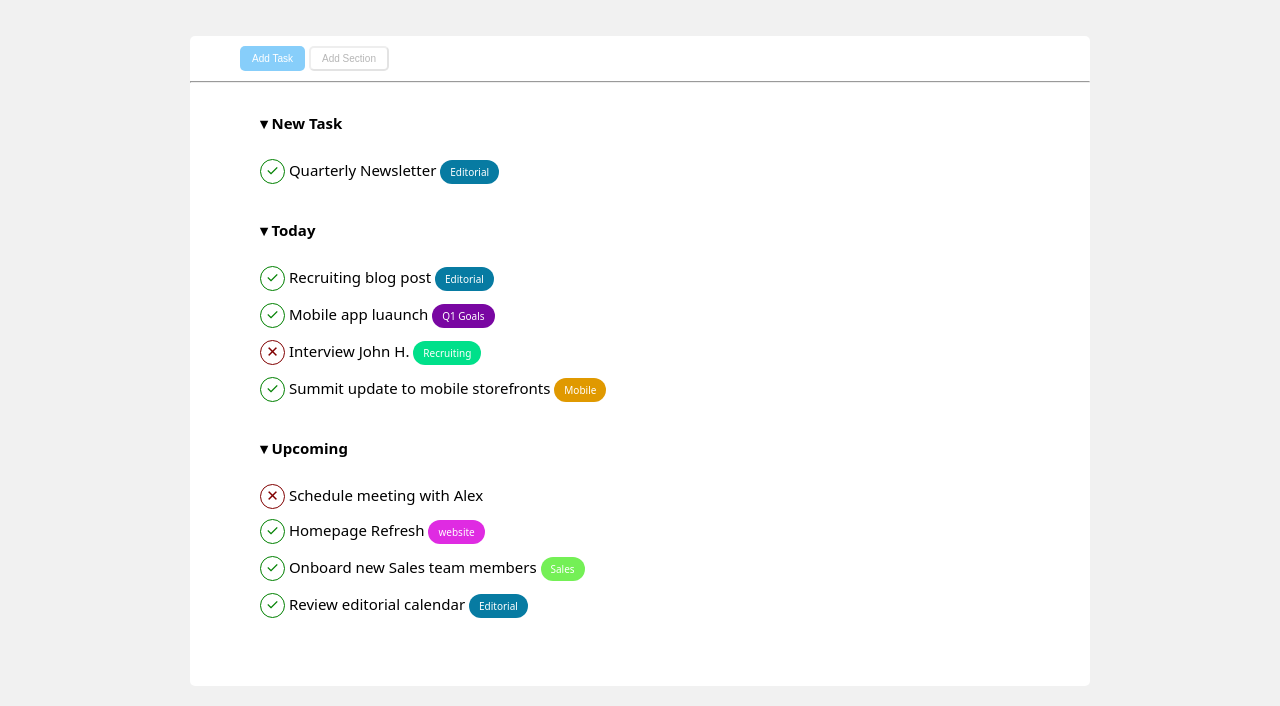
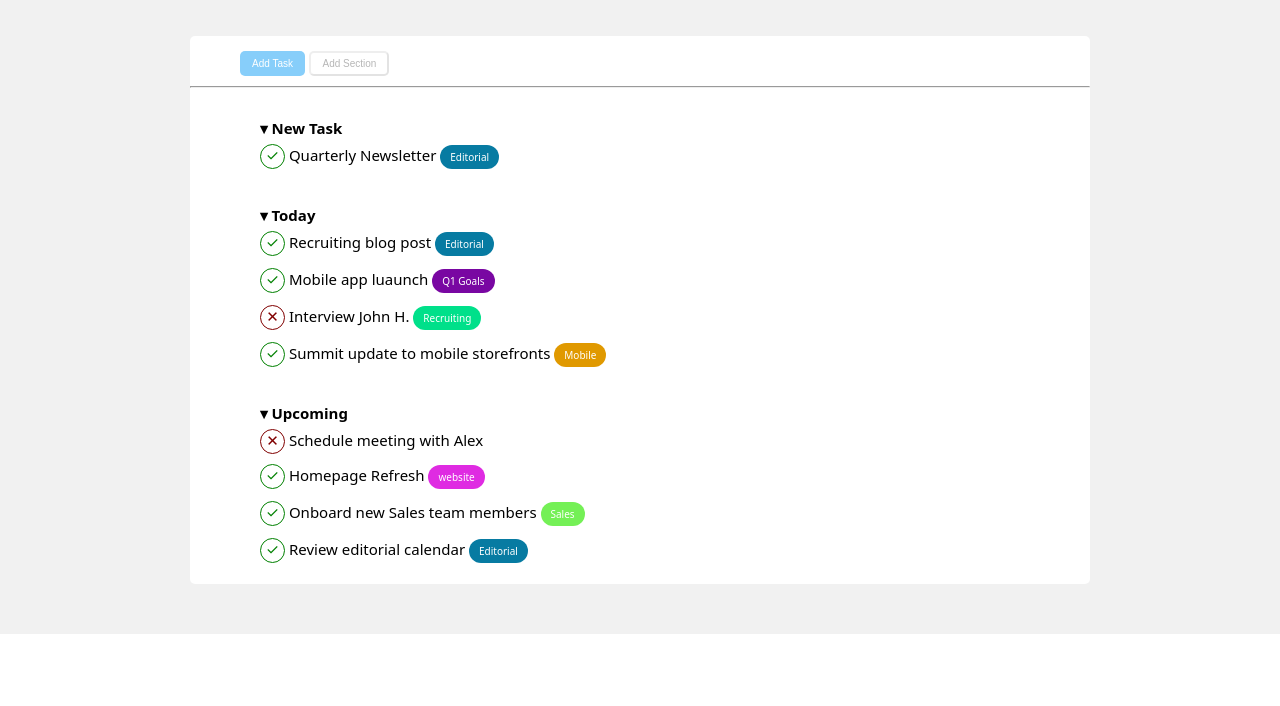
Before and after one commit to Antrussian/html-css-toboolist, a plain HTML site: page index.html in a window 1280 px wide. Shown: the part 114-820 px from the top of the page. Drawn offline with Linux system fonts and the light colour scheme.

Commit message:
Correzioni

```diff
--- a/index.html
+++ b/index.html
@@ -15,9 +15,12 @@
 
     <main>
         <section class="container-todo">
-<button class="button-cta">Add Task</button>
-<button class="button-secondary">Add Section</button>
-<hr>
+
+            <button class="button-cta">Add Task</button>
+            <button class="button-secondary">Add Section</button>
+
+        <hr>
+        <!-- -->
 
 
             <ul class="lista">
--- a/style.css
+++ b/style.css
@@ -4,6 +4,9 @@
     box-sizing: border-box;
 }
 
+body {
+    font-family: Arial, Helvetica, sans-serif;
+}
 
 .header{
     height: 100px;
@@ -12,44 +15,54 @@
     display: inline-block;
     vertical-align: middle;
 }
+/* Dai un po di padding per spaziare il logo e il titolo nell'header */
 
-h1{
+
+h1{ /* potevi fare anche span o mettere un id invece che classe generica */
     color: black;
     background-color: white;
-    display: inline-block;
+    display: inline-block; /* faccio andare a capo il titolo accanto al logo */
     font-size: 70px;
     margin-left: 10px;
     font-family: system-ui, -apple-system, BlinkMacSystemFont, 'Segoe UI', Roboto, Oxygen, Ubuntu, Cantarell, 'Open Sans', 'Helvetica Neue', sans-serif;
-    line-height: 100px;
+    line-height: 100px; /* dare vertical align per centrare il titolo */
+
+
 
 }
+
+
 
 .logo{
     height: 60px;
     width: 60px;
     margin-left: 15px;
     background-color: white;
-
+    /* dare vertical align per centrare l'img */
 }
 
 main{
     background-color: rgb(241, 241, 241);
-    height: 720px;
+
     text-align: center;
+    padding: 50px;
+    /* mettere il padding al main invece di dare margine al container. ho bisogno di spazio e non di distanziare l'elemento contanier */
+
+}
 
 
-}
+
 
 
 .container-todo{
     display: inline-block;
     background-color: white;
-    height: 650px;
     width: 900px;
-   margin-top: 50px;
+   padding-top: 5px;
+   padding-bottom: 15px;
    border-radius: 5px;
    text-align: left;
-
+   /* rimuvi le misure fisse di height e width altrimenti il contenitore è statico anche se gli elementi aumentano */
 
 }
 
@@ -88,6 +101,16 @@ hr {
     color: rgba(217, 215, 215, 0.092);
 
 }
+
+
+
+
+/* Dare una classe UL e dire: non voglio i bullet, dare padding */
+
+
+
+
+
 .lista {
     background-color: white;
     margin-left: 70px;
@@ -99,16 +122,15 @@ hr {
 }
 
 
-
 .elenco-lista {
     background-color: white;
     margin-top: 20px;
     list-style: none;
-    vertical-align: 10px;
+    vertical-align: middle;
     line-height: 35px;
+    display: inline;
 
 }
-
 
 
 .titolo-lista {
```
